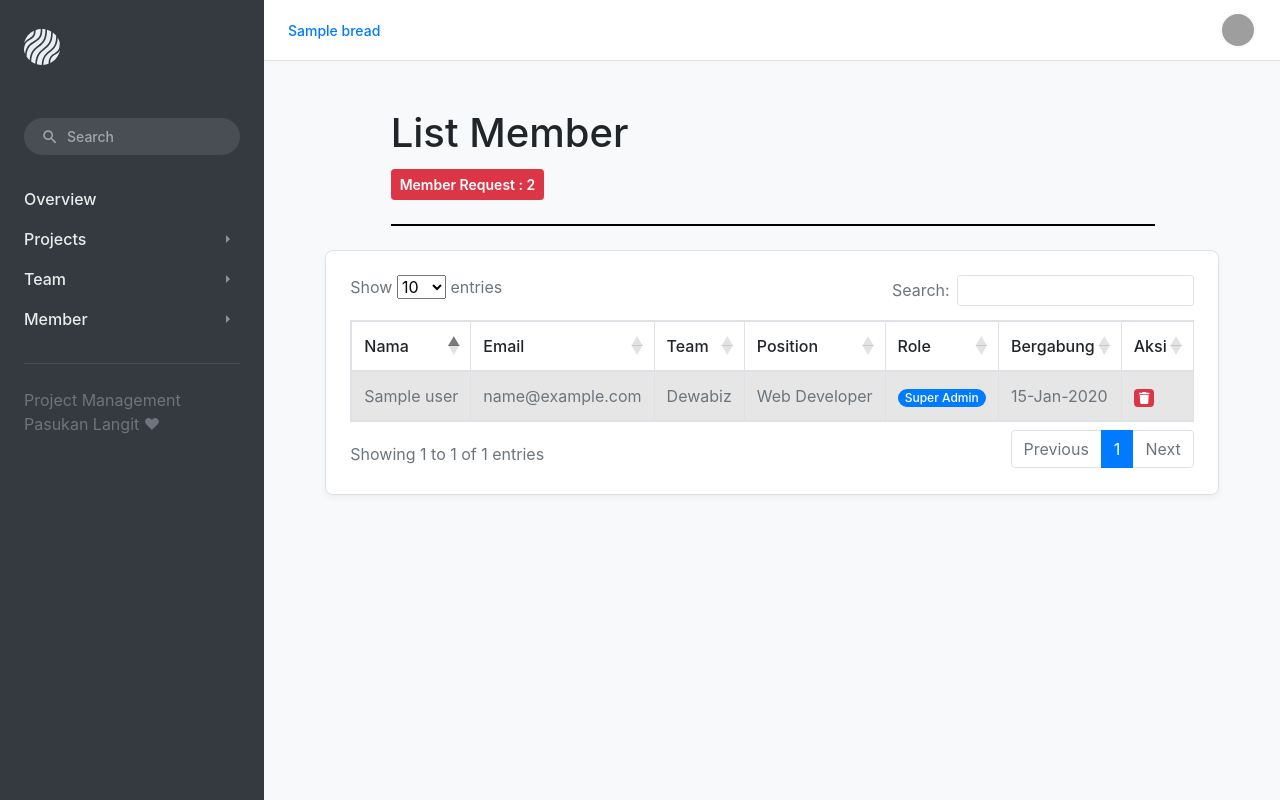
After one commit to aqilmustaqim/pm-gaspol, a CodeIgniter 4 app: template app/Views/member/listmember.php in a window 1280 px wide. The commit adds this page. Run offline with PHP 8.4 and a stand-in for CodeIgniter, Linux system fonts and the light colour scheme; the template is opened without the code that fills it: most values are stand-ins (such as "Sample title", 1, 10 or a date in 2020); data that the repository does not hold is empty; some libraries are stand-ins or nearby versions; grey boxes are pictures that could not be loaded.

Commit message:
Menambahkan Fitur Kelola Member

```diff
--- a/app/Controllers/Dashboard.php
+++ b/app/Controllers/Dashboard.php
@@ -6,7 +6,7 @@ class Dashboard extends BaseController
 {
     public function index()
     {
-        if (!session()->get('nama')) {
+        if (!session()->get('logged_in')) {
             return redirect()->to(base_url());
         }
         $data = [
--- a/app/Models/UsersModel.php
+++ b/app/Models/UsersModel.php
@@ -8,5 +8,5 @@ class UsersModel extends Model
 {
     protected $table      = 'users';
     protected $useTimestamps = true;
-    protected $allowedFields = ['nama', 'email', 'password', 'role_id', 'is_active'];
+    protected $allowedFields = ['nama', 'email', 'password', 'role_id', 'is_active', 'foto'];
 }
--- a/app/Views/layouts/index.php
+++ b/app/Views/layouts/index.php
@@ -10,6 +10,9 @@
     <link href="https://fonts.googleapis.com/icon?family=Material+Icons" rel="stylesheet">
     <link href="https://fonts.googleapis.com/css?family=Gothic+A1" rel="stylesheet">
     <link href="<?= base_url(); ?>/assets/css/theme.css" rel="stylesheet" type="text/css" media="all" />
+
+    <!-- DataTable -->
+    <link rel="stylesheet" href="https://cdn.datatables.net/1.12.1/css/dataTables.bootstrap4.min.css">
 </head>
 
 <body>
@@ -99,7 +102,7 @@
                                 <ul class="nav nav-small flex-column">
 
                                     <li class="nav-item">
-                                        <a class="nav-link" href="components-bootstrap.html">List Member</a>
+                                        <a class="nav-link" href="<?= base_url(); ?>/member">List Member</a>
                                     </li>
 
 
@@ -109,8 +112,6 @@
 
                         </li>
                     <?php endif; ?>
-
-
 
 
                 </ul>
@@ -133,7 +134,7 @@
 
                 <div class="dropdown">
                     <a href="#" role="button" data-toggle="dropdown" aria-haspopup="true" aria-expanded="false">
-                        <img alt="Image" src="<?= base_url(); ?>/assets/img/avatar-male-4.jpg" class="avatar" />
+                        <img alt="Image" src="<?= base_url(); ?>/assets/img/<?= session()->get('foto'); ?>" class="avatar" />
                     </a>
                     <div class="dropdown-menu dropdown-menu-right">
 
@@ -176,8 +177,14 @@
 
     <!-- SweetAlert2 -->
     <script src="//cdn.jsdelivr.net/npm/sweetalert2@11"></script>
+    <!-- DataTable -->
+    <script src="https://code.jquery.com/jquery-3.5.1.js"></script>
+    <script src="https://cdn.datatables.net/1.12.1/js/jquery.dataTables.min.js"></script>
+    <script src="https://cdn.datatables.net/1.12.1/js/dataTables.bootstrap4.min.js"></script>
+    <script src="<?= base_url(); ?>/assets/js/myscript.js"></script>
 
-    <script src="<?= base_url(); ?>/assets/js/myscript.js"></script>
+    <!-- Font Awesome -->
+    <script defer src="https://use.fontawesome.com/releases/v5.15.4/js/all.js" integrity="sha384-rOA1PnstxnOBLzCLMcre8ybwbTmemjzdNlILg8O7z1lUkLXozs4DHonlDtnE7fpc" crossorigin="anonymous"></script>
 
 </body>
 
--- /dev/null
+++ b/app/Views/member/listmember.php
@@ -0,0 +1,69 @@
+<?= $this->extend('layouts/index'); ?>
+<?= $this->section('content'); ?>
+
+<div class="container">
+    <div class="row justify-content-center">
+        <div class="col-lg-11 col-xl-10">
+            <div class="page-header">
+                <h1>List Member </h1>
+                <button class="btn btn-danger btn-sm">Member Request : 2</button>
+                <p class="lead"></p>
+
+            </div>
+            <hr style="border: solid 0.5px black;">
+        </div>
+        <div class="card">
+            <div class="card-body">
+                <div class="table-responsive">
+                    <table id="example" class="table table-striped table-bordered" style="width:100%">
+                        <thead>
+                            <tr>
+                                <th>Nama</th>
+                                <th>Email</th>
+                                <th>Team</th>
+                                <th>Position</th>
+                                <th>Role</th>
+                                <th>Bergabung</th>
+                                <th>Aksi</th>
+                            </tr>
+                        </thead>
+                        <tbody>
+                            <?php foreach ($users as $u) : ?>
+                                <tr>
+                                    <td><?= $u['nama']; ?></td>
+                                    <td><?= $u['email']; ?></td>
+                                    <td>Dewabiz</td>
+                                    <td>Web Developer</td>
+                                    <td>
+                                        <?php
+                                        if ($u['role_id'] == 1) {
+                                            echo '<span class="badge badge-pill badge-primary font-size-12"> Super Admin </span>';
+                                        } else if ($u['role_id'] == 2) {
+                                            echo '<span class="badge badge-pill badge-danger font-size-12"> Kasir </span>';
+                                        } else if ($u['role_id'] == 3) {
+                                            echo '<span class="badge badge-pill badge-danger font-size-12"> Member </span>';
+                                        }
+                                        ?>
+                                    </td>
+                                    <td><?= date('d-M-Y', strtotime($u['created_at'])); ?></td>
+                                    <td>
+
+                                        <a href="<?= base_url(); ?>/users/hapusData/<?= $u['id']; ?>" class="badge badge-danger tombol-hapus"><i class="fa fas fa-trash"></i></i></a>
+                                    </td>
+                                </tr>
+
+                            <?php endforeach; ?>
+                        </tbody>
+
+                    </table>
+                </div>
+            </div>
+        </div>
+
+    </div>
+
+
+</div>
+
+
+<?= $this->endSection(); ?>
```
Also changed, not shown: app/Controllers/Auth.php (+30 -1 lines), app/Controllers/Member.php (added, +32 -0 lines), app/Views/auth/settings.php (+11 -11 lines), public/assets/img/1661048985_0bc38265c12819342e18.jpg (added), public/assets/js/myscript.js, 2 other files.
